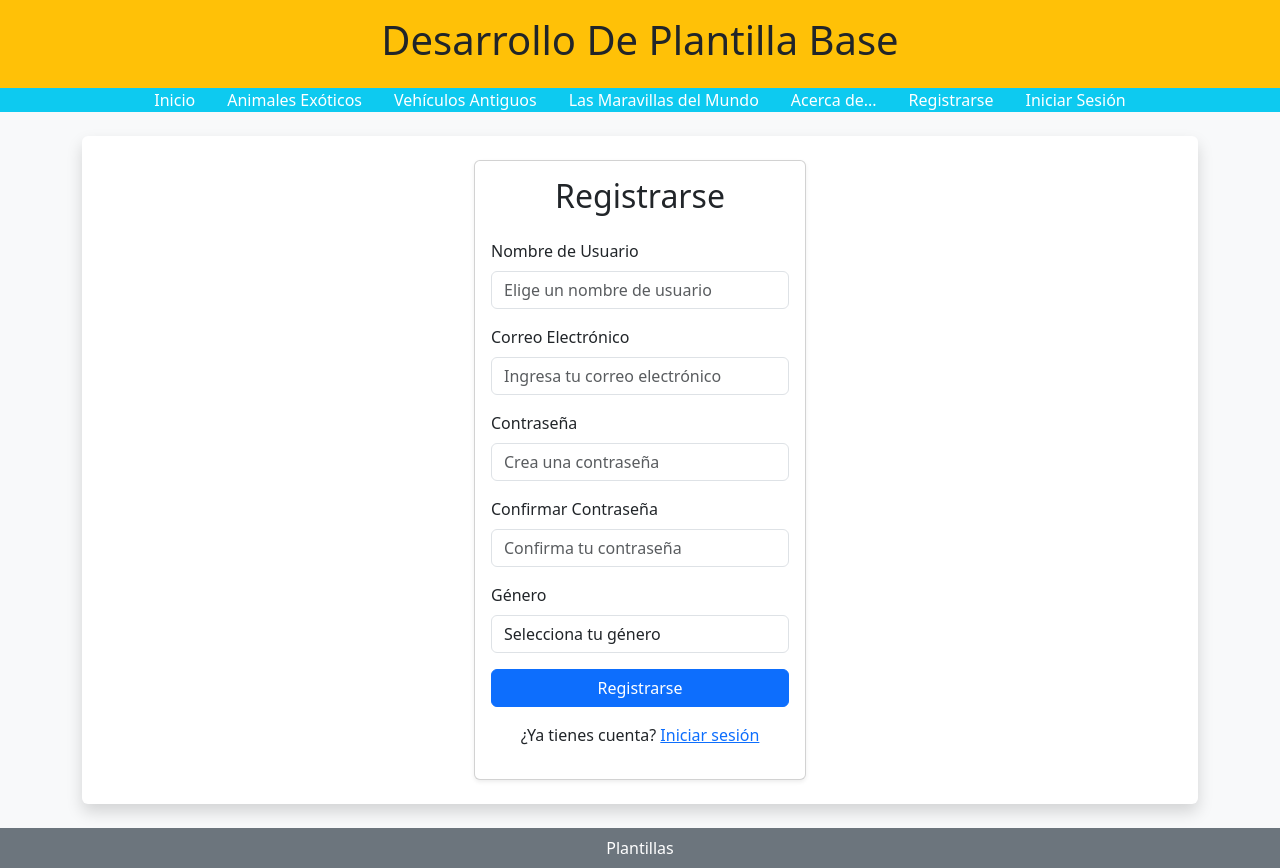
After one commit to LorettoMolina/plantillas, a Flask app: page /registro in a window 1280 px wide. The commit adds this page. Run offline with Flask 3, Linux system fonts and the light colour scheme.

Commit message:
actualizacion

```diff
--- a/app.py
+++ b/app.py
@@ -1,4 +1,4 @@
-from flask import Flask, render_template
+from flask import Flask, render_template, request, redirect, url_for
 
 app = Flask(__name__)
 
@@ -22,5 +22,35 @@ def maravillas():
 def acerca():
     return render_template('acerca.html')
 
+@app.route('/registro', methods=['GET', 'POST'])
+def registro():
+    error = None
+
+    if request.method == 'POST':
+        username = request.form['username']
+        email = request.form['email']
+        password = request.form['password']
+        confirm_password = request.form['confirm_password']
+        gender = request.form['gender']
+
+
+        if password != confirm_password:
+            error = "La contraseña no coincide"
+        else:
+            print(f"Registrado: {username}, Correo: {email}, Contraseña: {password}, Género: {gender}")
+            return redirect(url_for('inicio'))
+
+    return render_template('registro.html', error=error)
+
+@app.route('/login', methods=['GET', 'POST'])
+def login():
+    if request.method == 'POST':
+        username = request.form['username']
+        password = request.form['password']
+
+        print(f"Iniciado sesión: {username}")
+        return redirect(url_for('inicio'))
+    return render_template('login.html')
+
 if __name__ == '__main__':
     app.run(debug=True)
--- a/templates/base.html
+++ b/templates/base.html
@@ -14,12 +14,14 @@
     </header>
 
     <nav class="bg-info">
-        <div class="container d-flex justify-content-center">
-            <a href="/" class="nav-link text-white px-3">Inicio</a>
-            <a href="/animales" class="nav-link text-white px-3">Animales Exóticos</a>
-            <a href="/vehiculos" class="nav-link text-white px-3">Vehículos Antiguos</a>
-            <a href="/maravillas" class="nav-link text-white px-3">Las Maravillas del Mundo</a>
-            <a href="/acerca" class="nav-link text-white px-3">Acerca de...</a>
+        <div class="container d-flex justify-content-center flex-wrap">
+            <a href="{{ url_for('inicio') }}" class="nav-link text-white px-3">Inicio</a>
+            <a href="{{ url_for('animales') }}" class="nav-link text-white px-3">Animales Exóticos</a>
+            <a href="{{ url_for('vehiculos') }}" class="nav-link text-white px-3">Vehículos Antiguos</a>
+            <a href="{{ url_for('maravillas') }}" class="nav-link text-white px-3">Las Maravillas del Mundo</a>
+            <a href="{{ url_for('acerca') }}" class="nav-link text-white px-3">Acerca de...</a>
+            <a href="{{ url_for('registro') }}" class="nav-link text-white px-3">Registrarse</a>
+            <a href="{{ url_for('login') }}" class="nav-link text-white px-3">Iniciar Sesión</a>
         </div>
     </nav>
 
@@ -30,7 +32,7 @@
     </main>
 
     <footer class="bg-secondary text-white text-center py-2 mt-4">
-        <p class="mb-0">  Plantillas</p>
+        <p class="mb-0">Plantillas</p>
     </footer>
 
     <script src="https://cdn.jsdelivr.net/npm/bootstrap@5.3.3/dist/js/bootstrap.bundle.min.js"></script>
--- /dev/null
+++ b/templates/registro.html
@@ -0,0 +1,66 @@
+{% extends "base.html" %}
+
+{% block contenido %}
+<div class="container">
+    <div class="row justify-content-center">
+        <div class="col-md-6 col-lg-4">
+            <div class="card shadow-sm">
+                <div class="card-body">
+                    <h2 class="text-center mb-4">Registrarse</h2>
+
+
+                    {% if error != None %}
+                        <div class="alert alert-danger" role="alert">
+                            {{ error }}
+                        </div>
+                    {% endif %}
+
+                    <form method="POST">
+
+                        <div class="mb-3">
+                            <label for="username" class="form-label">Nombre de Usuario</label>
+                            <input type="text" class="form-control" id="username" name="username" required placeholder="Elige un nombre de usuario">
+                        </div>
+
+
+                        <div class="mb-3">
+                            <label for="email" class="form-label">Correo Electrónico</label>
+                            <input type="email" class="form-control" id="email" name="email" required placeholder="Ingresa tu correo electrónico">
+                        </div>
+
+
+                        <div class="mb-3">
+                            <label for="password" class="form-label">Contraseña</label>
+                            <input type="password" class="form-control" id="password" name="password" required placeholder="Crea una contraseña">
+                        </div>
+
+
+                        <div class="mb-3">
+                            <label for="confirm_password" class="form-label">Confirmar Contraseña</label>
+                            <input type="password" class="form-control" id="confirm_password" name="confirm_password" required placeholder="Confirma tu contraseña">
+                        </div>
+
+
+                        <div class="mb-3">
+                            <label for="gender" class="form-label">Género</label>
+                            <select class="form-control" id="gender" name="gender" required>
+                                <option value="">Selecciona tu género</option>
+                                <option value="Masculino">Masculino</option>
+                                <option value="Femenino">Femenino</option>
+                                <option value="Otro">Otro</option>
+                            </select>
+                        </div>
+
+
+                        <button type="submit" class="btn btn-primary w-100">Registrarse</button>
+                    </form>
+
+                    <div class="text-center mt-3">
+                        <p>¿Ya tienes cuenta? <a href="{{ url_for('login') }}">Iniciar sesión</a></p>
+                    </div>
+                </div>
+            </div>
+        </div>
+    </div>
+</div>
+{% endblock %}
```
Also changed, not shown: templates/login.html (added, +29 -0 lines).
